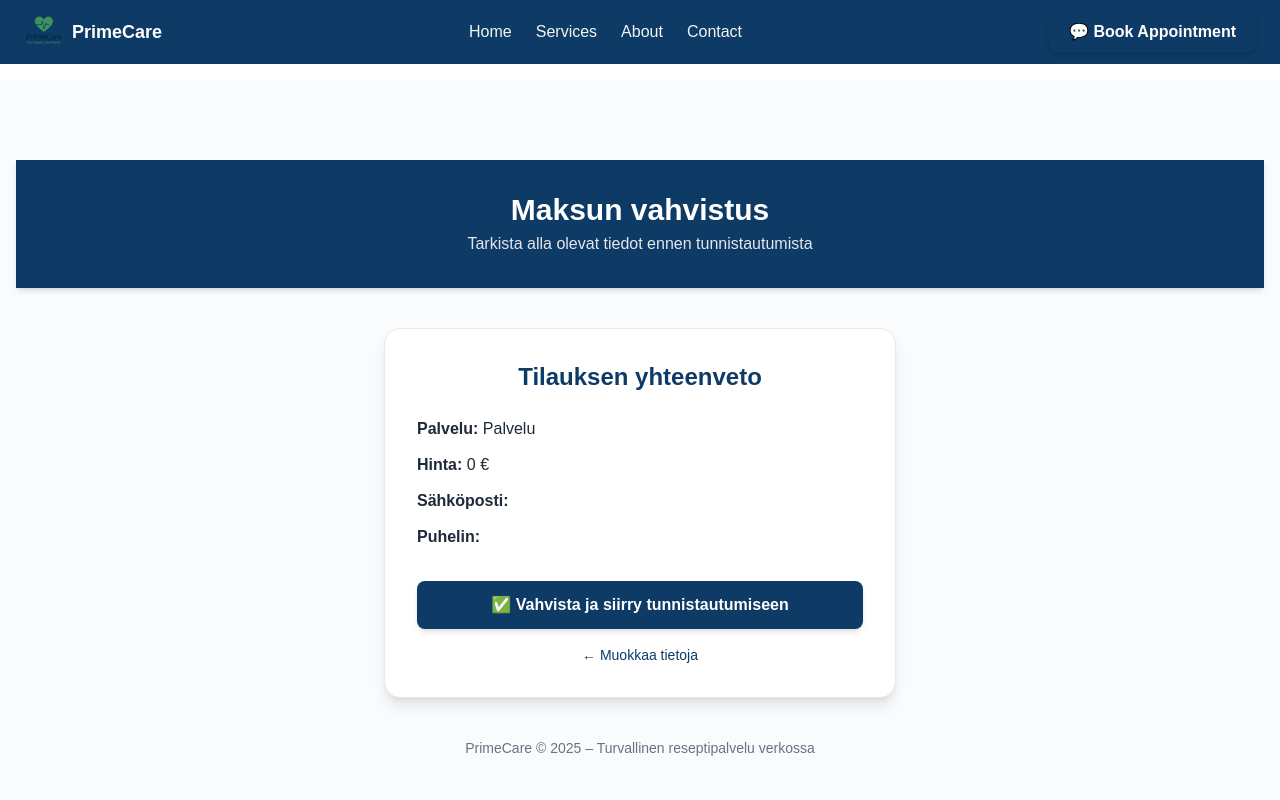
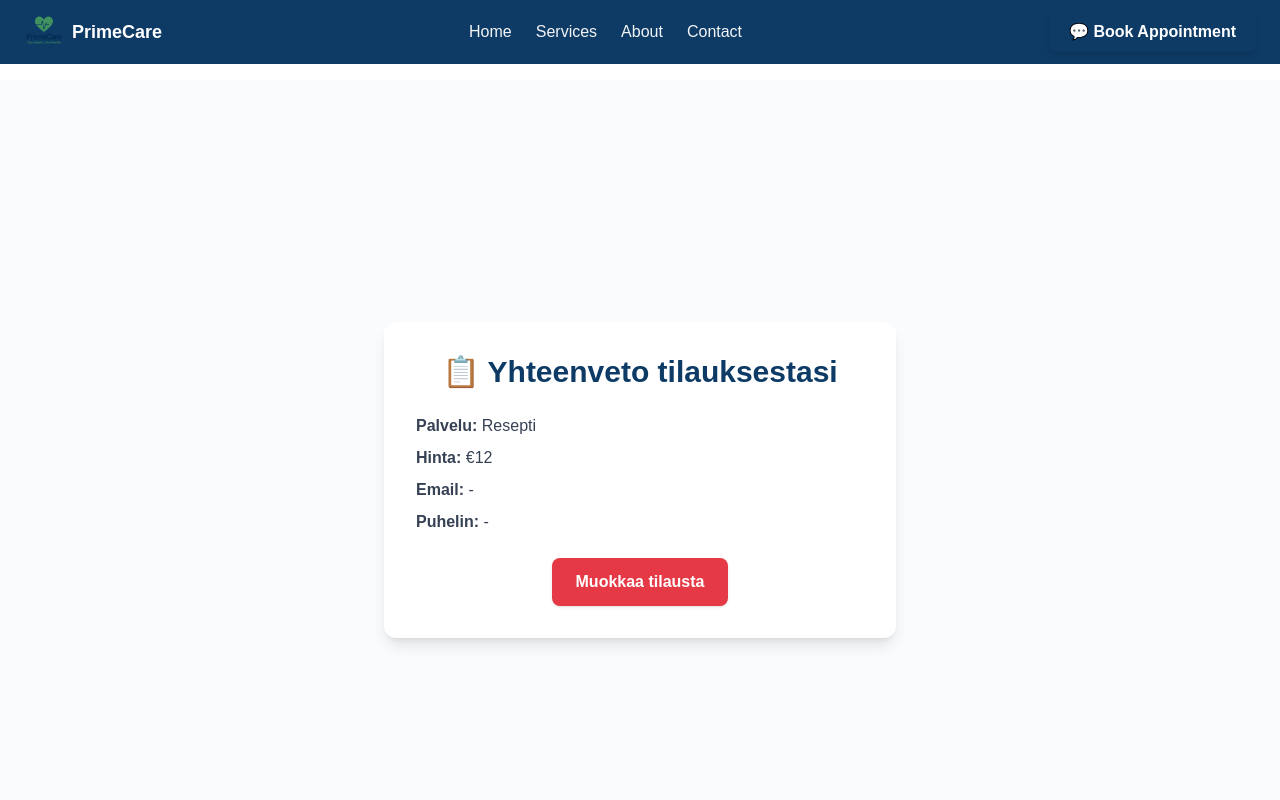
Before and after one commit to alfuapp/primecare, a Next.js app: page /summary in a window 1280 px wide. Shown: the top 800 px of the page. Built offline with nearby package versions, Linux system fonts and the light colour scheme.

Commit message:
✅ Fixed success & summary pages - build green

```diff
--- a/src/app/checkout/page.tsx
+++ b/src/app/checkout/page.tsx
@@ -1,225 +1,56 @@
 "use client";
-import Image from "next/image";
-import { motion } from "framer-motion";
-import doctorImage from "../../public/doctor.png";
+import { useRouter } from "next/navigation";
+import { useState } from "react";
 
-export default function Home() {
+export default function CheckoutPage() {
+  const router = useRouter();
+  const [email, setEmail] = useState("");
+  const [phone, setPhone] = useState("");
+  const [service, setService] = useState("Reseptin uusiminen");
+  const [price] = useState(1200);
+
+  const handlePay = () => {
+    router.push(`/callback?status=success&email=${email}&phone=${phone}&service=${service}&price=${price}`);
+  };
+
   return (
-    <main className="flex flex-col items-center justify-center min-h-screen bg-[#F9FBFD] text-gray-800 px-4 overflow-hidden pt-20">
+    <main className="flex flex-col items-center justify-center min-h-screen bg-[#F9FBFD] text-gray-700 px-4">
+      <div className="bg-white rounded-xl shadow-lg p-8 w-full max-w-md text-center">
+        <h1 className="text-2xl font-semibold text-blue-700 mb-6">Checkout</h1>
 
-
-      {/* Hero Section */}
-      <motion.div
-  className="text-center max-w-3xl mt-10 px-4 sm:px-6 lg:px-8"
-  initial={{ opacity: 0, y: 40 }}
-  animate={{ opacity: 1, y: 0 }}
-  transition={{ duration: 0.8 }}
->
-  <h1 className="text-2xl sm:text-3xl md:text-4xl lg:text-5xl font-bold text-[#0D3B66] mb-4 leading-snug">
-    Reseptin uusiminen helposti ja turvallisesti verkossa
-  </h1>
-  <p className="text-gray-600 mb-6 text-base sm:text-lg md:text-xl">
-    PrimeCare tarjoaa nopean ja edullisen tavan uusia reseptisi verkossa.
-    Tunnistaudu suomalaisilla pankkitunnuksilla ja saat reseptin nopeasti käyttöön.
-  </p>
-
-        <motion.button
-  whileHover={{ scale: 1.05 }}
-  whileTap={{ scale: 0.95 }}
-  onClick={() =>
-    (window.location.href =
-      "/checkout?service=Reseptin uusiminen&price=12")
-  }
-  className="bg-[#0D3B66] hover:bg-[#0c3560] text-white font-semibold py-3 px-6 rounded-lg shadow-md transition"
->
-  💊 Uusi resepti nyt
-</motion.button>
-      </motion.div>
-
-      {/* Doctor Illustration */}
-      {/* Doctor Illustration – responsive & centered */}
-{/* Doctor Section + Warning Card */}
-<section className="mt-12 flex flex-col md:flex-row items-center justify-center gap-8 px-4 sm:px-6 lg:px-8">
-
-  {/* Sawirka dhakhtarka */}
-  <motion.div
-    className="flex justify-center md:justify-end w-full md:w-1/2"
-    initial={{ opacity: 0, scale: 0.9 }}
-    animate={{ opacity: 1, scale: 1 }}
-    transition={{ delay: 0.3, duration: 0.8 }}
-  >
-    <Image
-      src={doctorImage}
-      alt="Lääkäri"
-      width={480}
-      height={480}
-      className="w-64 sm:w-80 md:w-[420px] lg:w-[460px] h-auto rounded-2xl shadow-lg border border-gray-200"
-      priority
-    />
-  </motion.div>
-
-
-{/* Digniinta – same style as UUSI RESEPTI NYT card */}
-{/* Digniinta – compact & balanced */}
-{/* PrimeCare – Tietoa & etu */}
-{/* PrimeCare – Tietoa & etu */}
-<motion.div
-  className="bg-white rounded-2xl shadow-md border border-gray-200 p-8 text-center"
-  whileHover={{ scale: 1.03 }}
->
-  {/* Title */}
-  <h2 className="text-base font-semibold text-white bg-[#0D3B66] rounded-md inline-flex items-center gap-2 px-4 py-2 mb-4">
-    💙 Tietoa PrimeCaresta
-  </h2>
-
-  {/* Paragraphs */}
-  <div className="text-gray-700 leading-relaxed space-y-3 mb-6 text-sm sm:text-base">
-    <p>
-      PrimeCare on aina tukenasi – nopea ja luotettava
-      </p>
-      <p>palvelu reseptin
-      uusimiseen sekä etälääkärin vastaanottoon.
-      </p>
-    <p>
-      Tunnistaudu turvallisesti ja hoida terveysasiasi</p>
-      <p> helposti muutamassa
-      minuutissa – missä ja milloin vain.</p>
-
-    <p className="font-semibold text-[#0D3B66]">
-      Luotettava suomalainen palvelu, joka pitää huolta hyvinvoinnistasi.
-    </p>
-  </div>
-
-  {/* Discount */}
-  <div className="inline-block bg-green-50 text-green-700 border border-green-200 rounded-lg px-3 py-1 text-sm font-semibold mb-6">
-    🎁 −10% ensimmäisestä tilauksesta, kun rekisteröidyt
-  </div>
-
-  {/* CTA */}
-  <div className="flex flex-col sm:flex-row items-center justify-center gap-3">
-    <a
-      href="/about"
-      className="bg-white text-[#0D3B66] border border-[#0D3B66] hover:bg-[#0D3B66] hover:text-white rounded-lg px-5 py-2 font-semibold transition"
-    >
-      Lue lisää
-    </a>
-    <button
-      onClick={() =>
-        (window.location.href =
-          "/checkout?service=Reseptin%20uusiminen&price=12")
-      }
-      className="bg-[#E63946] hover:bg-[#d5303e] text-white font-semibold px-5 py-2 rounded-lg shadow"
-    >
-      Uusi resepti nyt
-    </button>
-  </div>
-</motion.div>
-
-
-
-
-
-</section>
-
-
-
-    {/* ✅ Services Section – responsive layout */}
-{/* Services Section */}
-<section className="mt-20 w-full bg-[#FFFFFF] py-10">
-  <div className="max-w-6xl mx-auto grid grid-cols-1 md:grid-cols-3 gap-8 px-6">
-
-    {/* Reseptin uusiminen */}
-    <motion.div
-      className="bg-white rounded-2xl shadow-md border border-gray-200 p-8 text-center"
-      whileHover={{ scale: 1.03 }}
-    >
-      <h2 className="text-xl font-bold text-white bg-[#0D3B66] rounded-md inline-block px-4 py-2 mb-4">
-        💊 Uusi resepti nyt
-      </h2>
-      <p className="text-4xl font-bold text-[#E63946] mb-1">10 €</p>
-      <p className="text-sm text-[#E63946] mb-4">
-
-      </p>
-      <ul className="text-gray-700 space-y-2 mb-6">
-        <li>✔ Arkipäivän loppuun asti</li>
-        <li>✔ Julkisen tai yksityisen lääkärin resepti</li>
-      </ul>
-      <button className="bg-[#E63946] hover:bg-[#d5303e] text-white font-semibold py-2 px-5 rounded-lg shadow">
-        VALITSE
-      </button>
-    </motion.div>
-
-    {/* Lääkärin etävastaanotto */}
-    <motion.div
-      className="bg-white rounded-2xl shadow-md border border-gray-200 p-8 text-center"
-      whileHover={{ scale: 1.03 }}
-    >
-      <h2 className="text-xl font-bold text-white bg-[#0D3B66] rounded-md inline-block px-4 py-2 mb-4">
-        🩺 Lääkärin etävastaanotto
-      </h2>
-      <p className="text-4xl font-bold text-[#E63946] mb-1">43 €</p>
-      <p className="text-sm text-[#E63946] mb-4">
-        (68 euroa ilman Kela-korvausta)
-      </p>
-      <ul className="text-gray-700 space-y-2 mb-6">
-        <li>✔ Sairauslomatodistus</li>
-        <li>✔ Uusi lääkemääräyspyyntö</li>
-        <li>✔ Hoidon määrittäminen</li>
-      </ul>
-      <button className="bg-[#E63946] hover:bg-[#d5303e] text-white font-semibold py-2 px-5 rounded-lg shadow">
-        VALITSE
-      </button>
-    </motion.div>
-
-    {/* Huomio / Ei uusita lääkkeitä */}
-    {/* Tärkeää tietoa */}
-<motion.div
-  className="bg-white rounded-2xl shadow-md border border-gray-200 p-8 text-center"
-  whileHover={{ scale: 1.03 }}
->
-  <h2 className="text-xl font-bold text-white bg-[#E63946] rounded-md inline-block px-4 py-2 mb-4">
-    ℹ️ Tärkeää tietoa
-  </h2>
-  <p className="text-gray-700 leading-relaxed">
-    PrimeCare ei uusi antibioottien, huumausaineiden, unilääkkeiden,
-    rauhoittavien tai vahvojen kipulääkkeiden reseptejä. Näiden pyyntöjä ei
-    käsitellä eikä maksua palauteta.
-  </p>
-</motion.div>
-
-
-  </div>
-</section>
-
-
-
-      {/* Call to Action Section */}
-      <motion.section
-        className="mt-24 w-full bg-[#0D3B66] py-20 text-center text-white"
-        initial={{ opacity: 0 }}
-        whileInView={{ opacity: 1 }}
-        transition={{ duration: 0.8 }}
-      >
-        <div className="max-w-3xl mx-auto px-6">
-          <h2 className="text-3xl sm:text-4xl font-bold mb-6">
-            Aloita reseptin uusiminen jo tänään
-          </h2>
-          <p className="text-lg mb-8 text-gray-100">
-            Nopeasti, turvallisesti ja helposti — PrimeCare auttaa sinua uusimaan reseptisi missä ja milloin vain.
+        <div className="space-y-4">
+          <input
+            type="text"
+            placeholder="Service"
+            value={service}
+            onChange={(e) => setService(e.target.value)}
+            className="w-full border border-gray-300 rounded-md p-2"
+          />
+          <input
+            type="email"
+            placeholder="Email"
+            value={email}
+            onChange={(e) => setEmail(e.target.value)}
+            className="w-full border border-gray-300 rounded-md p-2"
+          />
+          <input
+            type="tel"
+            placeholder="Phone"
+            value={phone}
+            onChange={(e) => setPhone(e.target.value)}
+            className="w-full border border-gray-300 rounded-md p-2"
+          />
+          <p className="text-lg">
+            <strong>Total:</strong> €{(price / 100).toFixed(2)}
           </p>
-          <motion.button
-  whileHover={{ scale: 1.05 }}
-  onClick={() =>
-    (window.location.href =
-      "/checkout?service=Reseptin uusiminen&price=12")
-  }
-  className="bg-white text-[#0D3B66] hover:bg-gray-100 font-semibold py-3 px-8 rounded-lg shadow-md transition"
->
-  💊 UUSI RESEPTI NYT
-</motion.button>
-
+          <button
+            onClick={handlePay}
+            className="w-full mt-6 bg-blue-600 text-white py-2 rounded-md font-medium hover:bg-blue-700 transition"
+          >
+            Pay now
+          </button>
         </div>
-      </motion.section>
+      </div>
     </main>
   );
 }
--- a/src/app/success/page.tsx
+++ b/src/app/success/page.tsx
@@ -1,39 +1,42 @@
 "use client";
-import { useSearchParams, useRouter } from "next/navigation";
 
-export default function SuccessPage() {
+import { Suspense } from "react";
+import { useSearchParams } from "next/navigation";
+
+function SuccessContent() {
   const params = useSearchParams();
-  const router = useRouter();
-
-  const email = params.get("email");
-  const phone = params.get("phone");
-  const service = params.get("service");
-  const price = params.get("price");
+  const service = params.get("service") || "Resepti";
+  const price = params.get("price") || "12";
 
   return (
-    <main className="flex flex-col items-center justify-center min-h-screen bg-[#F9FBFD] text-gray-800 px-6">
-      <div className="bg-white p-10 rounded-2xl shadow-md border border-gray-200 max-w-md text-center">
-        <h1 className="text-3xl font-bold text-[#0D3B66] mb-4">
-          Tunnistautuminen onnistui 🎉
+    <main className="flex flex-col items-center justify-center min-h-screen bg-[#F9FBFD] text-gray-700 px-4">
+      <div className="bg-white rounded-xl shadow-lg p-8 w-full max-w-md text-center">
+        <h1 className="text-3xl font-semibold text-green-600 mb-4">
+          ✅ Maksu onnistui!
         </h1>
+
+        <p className="text-gray-700 mb-2">
+          <strong>Palvelu:</strong> {service}
+        </p>
         <p className="text-gray-700 mb-6">
-          Kiitos! Tietosi on vahvistettu ja maksusi on suoritettu onnistuneesti.
+          <strong>Hinta:</strong> €{price}
         </p>
 
-        <div className="text-left text-gray-600 border-t pt-4 text-sm mb-6">
-          <p><strong>Palvelu:</strong> {service}</p>
-          <p><strong>Hinta:</strong> {price} €</p>
-          <p><strong>Sähköposti:</strong> {email}</p>
-          <p><strong>Puhelin:</strong> {phone}</p>
-        </div>
-
-        <button
-          onClick={() => router.push("/")}
-          className="bg-[#0D3B66] hover:bg-[#0b3560] text-white font-semibold py-2 px-6 rounded-lg shadow transition"
+        <a
+          href="/"
+          className="inline-block bg-[#0D3B66] hover:bg-[#0b3155] text-white px-6 py-3 rounded-lg font-semibold shadow transition"
         >
           Palaa etusivulle
-        </button>
+        </a>
       </div>
     </main>
   );
 }
+
+export default function SuccessPage() {
+  return (
+    <Suspense fallback={<div className="p-10 text-center text-gray-600">Ladataan...</div>}>
+      <SuccessContent />
+    </Suspense>
+  );
+}
--- a/src/app/success/success-content.tsx
+++ b/src/app/success/success-content.tsx
@@ -1,43 +1,26 @@
 "use client";
-
-import { useSearchParams, useRouter } from "next/navigation";
+import { useSearchParams } from "next/navigation";
 
 export default function SuccessContent() {
   const params = useSearchParams();
-  const router = useRouter();
-
-  const email = params.get("email") || "";
-  const phone = params.get("phone") || "";
-  const service = params.get("service") || "";
-  const price = params.get("price") || "";
+  const service = params.get("service");
+  const price = params.get("price");
 
   return (
-    <main className="flex flex-col items-center justify-center min-h-screen bg-[#F9FBFD] text-gray-700 px-4">
-      <div className="bg-white rounded-xl shadow-lg p-8 w-full max-w-md text-center">
-        <h1 className="text-2xl font-semibold text-green-600 mb-4">
-          ✅ Payment Successful
-        </h1>
-
-        <p className="text-gray-600 mb-2">
-          <strong>Service:</strong> {service}
-        </p>
-        <p className="text-gray-600 mb-2">
-          <strong>Email:</strong> {email}
-        </p>
-        <p className="text-gray-600 mb-2">
-          <strong>Phone:</strong> {phone}
-        </p>
-        <p className="text-gray-800 font-medium mt-4">
-          Total Paid: €{(Number(price) / 100).toFixed(2)}
-        </p>
-
-        <button
-          onClick={() => router.push("/")}
-          className="mt-6 bg-blue-600 text-white py-2 px-4 rounded-md hover:bg-blue-700 transition"
-        >
-          Back to Home
-        </button>
-      </div>
-    </main>
+    <div className="min-h-screen flex flex-col items-center justify-center bg-white text-center px-4 py-10">
+      <h1 className="text-3xl font-bold text-[#0D3B66] mb-4">✅ Maksu onnistui!</h1>
+      <p className="text-gray-700 text-lg mb-2">
+        Palvelu: <strong>{service}</strong>
+      </p>
+      <p className="text-gray-700 text-lg mb-6">
+        Hinta: <strong>{price} €</strong>
+      </p>
+      <a
+        href="/"
+        className="bg-[#0D3B66] hover:bg-[#0b3155] text-white px-6 py-3 rounded-lg font-semibold shadow"
+      >
+        Palaa etusivulle
+      </a>
+    </div>
   );
 }
--- a/src/app/summary/page.tsx
+++ b/src/app/summary/page.tsx
@@ -1,110 +1,44 @@
 "use client";
+
+import { Suspense } from "react";
 import { useSearchParams } from "next/navigation";
-import { motion } from "framer-motion";
 
-export default function SummaryPage() {
-  const searchParams = useSearchParams();
-  const service = searchParams.get("service") || "Palvelu";
-  const price = searchParams.get("price") || "0";
-  const email = searchParams.get("email") || "";
-  const phone = searchParams.get("phone") || "";
-
-  const handleConfirm = async () => {
-    const button = document.getElementById("confirm-btn");
-    if (button) button.innerHTML = "⏳ Siirretään...";
-    try {
-      const res = await fetch("/api/start-identification", {
-        method: "POST",
-        headers: { "Content-Type": "application/json" },
-        body: JSON.stringify({ email, phone }),
-      });
-
-      const data = await res.json();
-      if (data.redirectUrl) {
-        setTimeout(() => {
-          window.location.href = data.redirectUrl;
-        }, 700); // small delay for animation feel
-      }
-    } catch (err) {
-      alert("Virhe tunnistautumisessa");
-      if (button) button.innerHTML = "✅ Vahvista ja siirry tunnistautumiseen";
-    }
-  };
+function SummaryContent() {
+  const params = useSearchParams();
+  const service = params.get("service") || "Resepti";
+  const price = params.get("price") || "12";
+  const email = params.get("email") || "-";
+  const phone = params.get("phone") || "-";
 
   return (
-    <main className="min-h-screen bg-[#F9FBFD] flex flex-col items-center justify-start pt-20 px-4 text-gray-800 overflow-hidden">
-      {/* Animated Header */}
-      <motion.div
-        className="w-full bg-[#0D3B66] text-white py-8 text-center shadow-md"
-        initial={{ y: -80, opacity: 0 }}
-        animate={{ y: 0, opacity: 1 }}
-        transition={{ duration: 0.6, ease: "easeOut" }}
-      >
-        <h1 className="text-3xl font-bold">Maksun vahvistus</h1>
-        <p className="text-gray-200 mt-1">
-          Tarkista alla olevat tiedot ennen tunnistautumista
-        </p>
-      </motion.div>
+    <main className="flex flex-col items-center justify-center min-h-screen bg-[#F9FBFD] text-gray-700 px-4">
+      <div className="bg-white rounded-xl shadow-lg p-8 w-full max-w-lg text-center">
+        <h1 className="text-3xl font-semibold text-[#0D3B66] mb-6">
+          📋 Yhteenveto tilauksestasi
+        </h1>
 
-      {/* Animated Card */}
-      <motion.div
-        className="bg-white shadow-lg rounded-2xl p-8 w-full max-w-lg mt-10 text-center border border-gray-200"
-        initial={{ opacity: 0, y: 40 }}
-        animate={{ opacity: 1, y: 0 }}
-        transition={{ duration: 0.7, ease: "easeOut" }}
-      >
-        <motion.h2
-          className="text-2xl font-bold text-[#0D3B66] mb-6"
-          initial={{ scale: 0.9, opacity: 0 }}
-          animate={{ scale: 1, opacity: 1 }}
-          transition={{ delay: 0.2, duration: 0.5 }}
-        >
-          Tilauksen yhteenveto
-        </motion.h2>
-
-        <div className="text-left space-y-3 mb-8">
-          <p>
-            <strong>Palvelu:</strong> {service}
-          </p>
-          <p>
-            <strong>Hinta:</strong> {price} €
-          </p>
-          <p>
-            <strong>Sähköposti:</strong> {email}
-          </p>
-          <p>
-            <strong>Puhelin:</strong> {phone}
-          </p>
+        <div className="text-left space-y-2 mb-6">
+          <p><strong>Palvelu:</strong> {service}</p>
+          <p><strong>Hinta:</strong> €{price}</p>
+          <p><strong>Email:</strong> {email}</p>
+          <p><strong>Puhelin:</strong> {phone}</p>
         </div>
 
-        <motion.button
-          id="confirm-btn"
-          whileHover={{ scale: 1.05 }}
-          whileTap={{ scale: 0.95 }}
-          onClick={handleConfirm}
-          className="bg-[#0D3B66] hover:bg-[#0b3560] text-white font-semibold py-3 px-6 rounded-lg shadow-md transition w-full"
+        <a
+          href="/checkout"
+          className="inline-block bg-[#E63946] hover:bg-[#d5303e] text-white px-6 py-3 rounded-lg font-semibold shadow transition"
         >
-          ✅ Vahvista ja siirry tunnistautumiseen
-        </motion.button>
-
-        <motion.a
-          href="/checkout"
-          className="text-[#0D3B66] hover:underline text-sm block mt-4"
-          whileHover={{ scale: 1.02 }}
-        >
-          ← Muokkaa tietoja
-        </motion.a>
-      </motion.div>
-
-      {/* Animated Footer */}
-      <motion.p
-        className="text-gray-500 text-sm mt-10 mb-6"
-        initial={{ opacity: 0 }}
-        animate={{ opacity: 1 }}
-        transition={{ delay: 0.6, duration: 0.6 }}
-      >
-        PrimeCare © {new Date().getFullYear()} – Turvallinen reseptipalvelu verkossa
-      </motion.p>
+          Muokkaa tilausta
+        </a>
+      </div>
     </main>
   );
 }
+
+export default function SummaryPage() {
+  return (
+    <Suspense fallback={<div className="p-10 text-center text-gray-600">Ladataan yhteenveto...</div>}>
+      <SummaryContent />
+    </Suspense>
+  );
+}
--- a/tsconfig.json
+++ b/tsconfig.json
@@ -29,6 +29,6 @@
     ".next/types/**/*.ts",
     ".next/dev/types/**/*.ts",
     "**/*.mts"
-, "src/app/summary/summary-content.tsx"  ],
+  ],
   "exclude": ["node_modules"]
 }
```
Also changed, not shown: src/app/page.tsx (+9 -49 lines), public/doctor.jpg (deleted), 1 other file (tests, documents, lock files or other folders).
